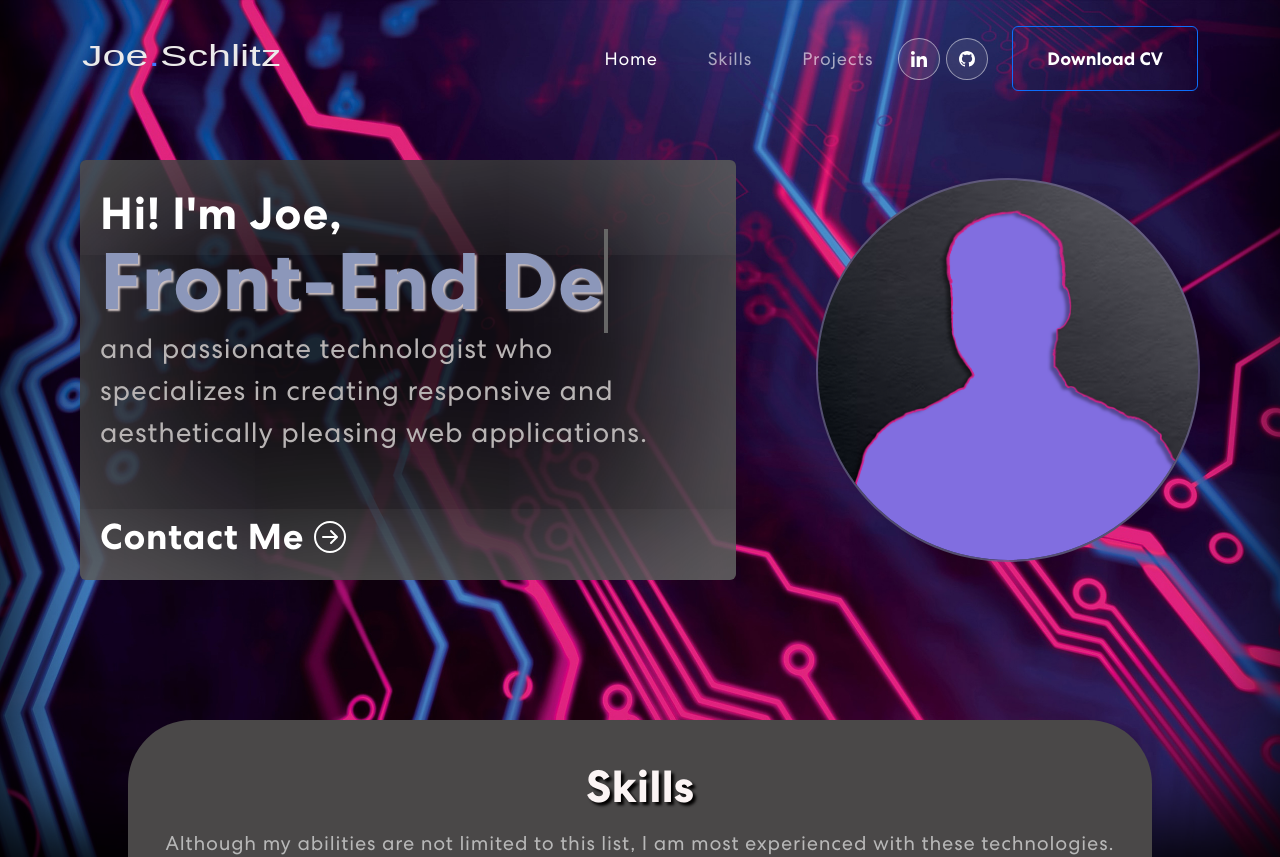
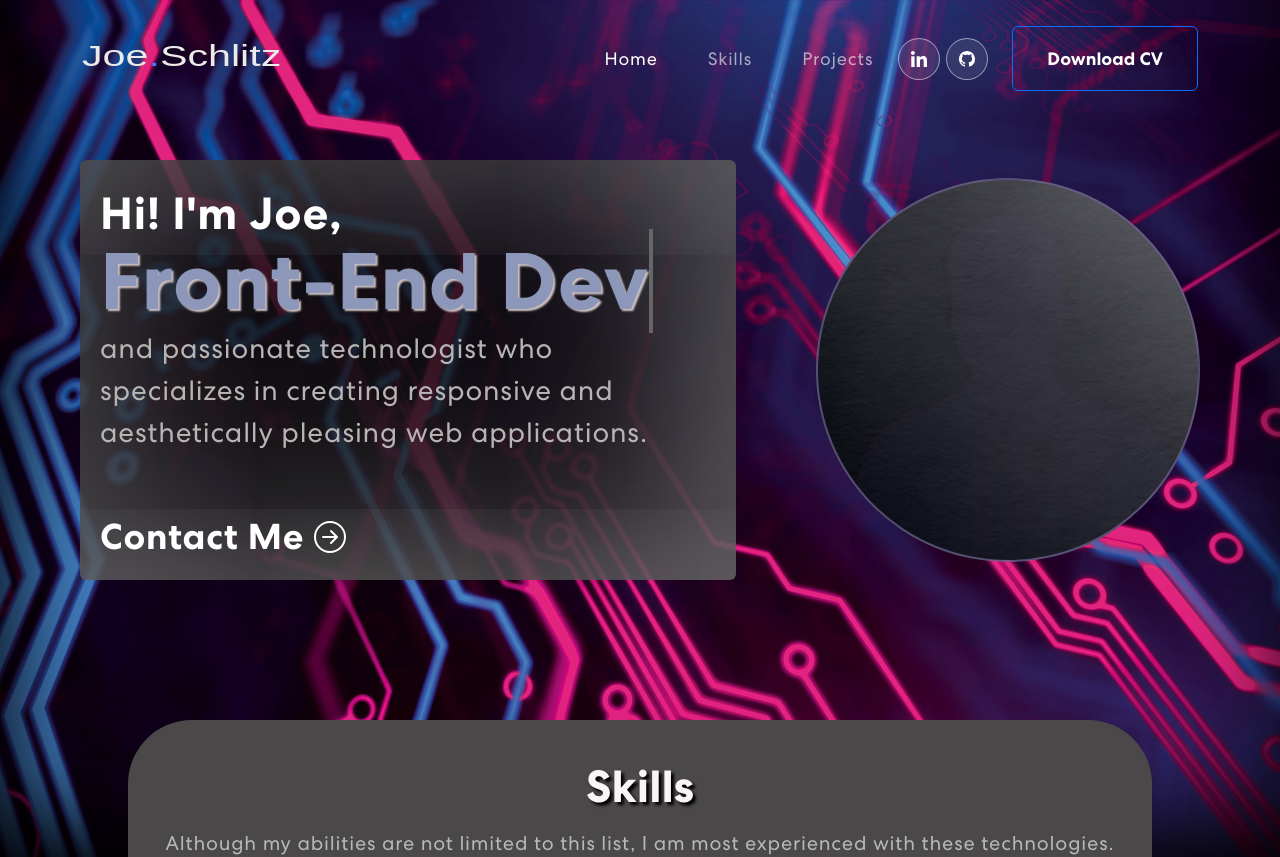
Before and after one commit to PoshMonger/web-portfolio, a React (Create React App) app: page / in a window 1280 px wide. Shown: the top 857 px of the page. Built offline with nearby package versions, Linux system fonts and the light colour scheme.

Commit message:
make potrait cycle through images on a timer

```diff
--- a/src/components/Banner/Banner.js
+++ b/src/components/Banner/Banner.js
@@ -13,6 +13,14 @@ export const Banner = () => {
   const [delta, setDelta] = useState(300 - Math.random() * 100);
   const toRotate = ["Front-End Dev", "Web Designer", "UI/UX Designer"];
   const period = 2000;
+
+  useEffect(() => {
+    const portraitTicker = setInterval(() => {
+      setWhosThatPortrait((prev) => (prev < 4 ? prev + 1 : 1));
+    }, 5000);
+
+    return () => clearInterval(portraitTicker);
+  }, []);
 
   useEffect(() => {
     let ticker = setInterval(() => {
```
